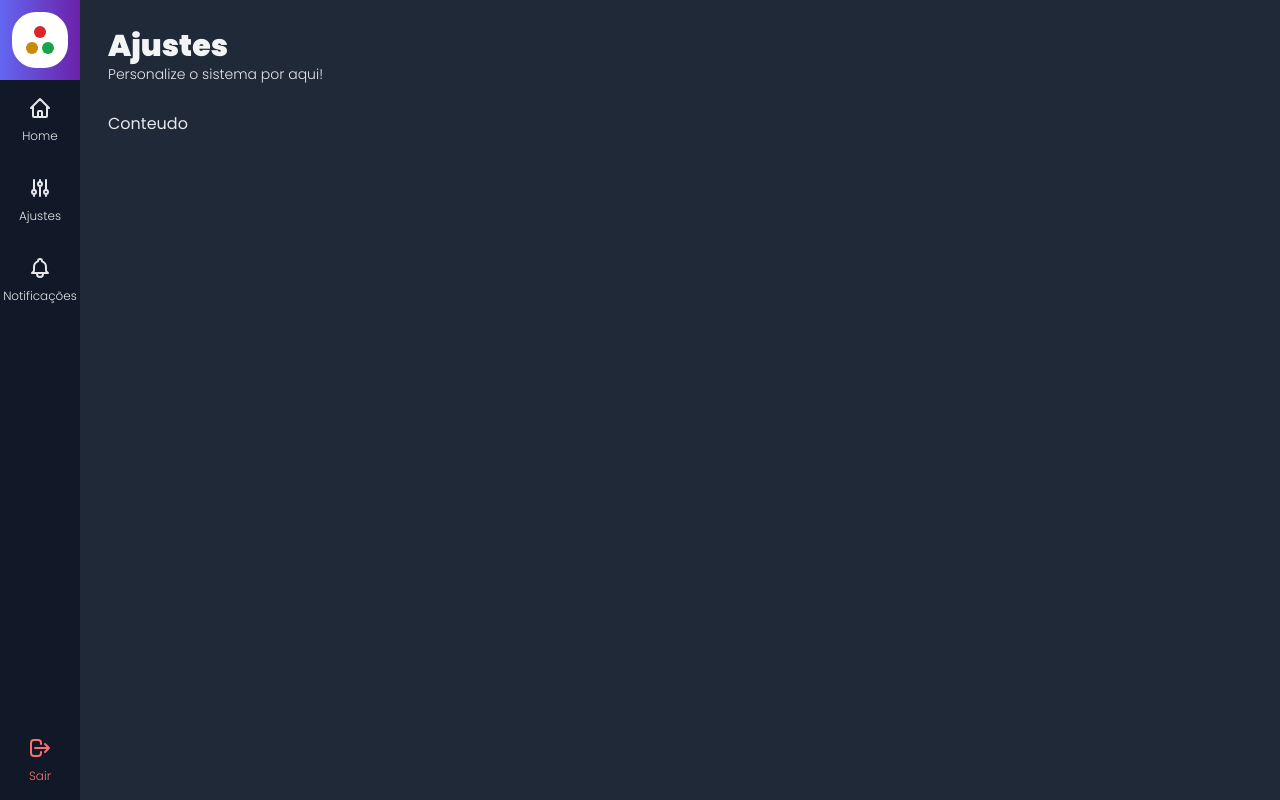
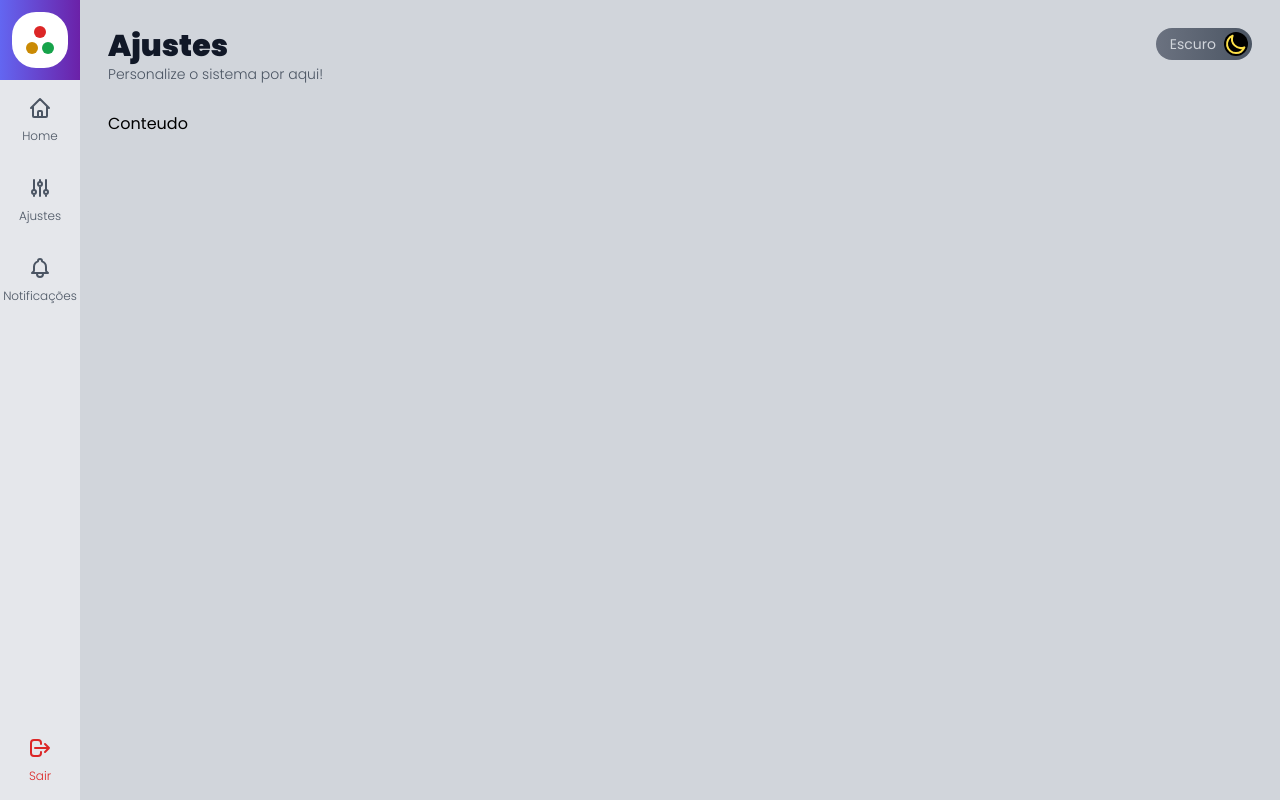
Before and after one commit to MatheusFornari96/admin-template, a Next.js app: page /ajustes in a window 1280 px wide. Built offline with nearby package versions, Linux system fonts and the light colour scheme.

Commit message:
botao trocar tema ok

```diff
--- a/src/components/icons/index.tsx
+++ b/src/components/icons/index.tsx
@@ -23,3 +23,15 @@
     <path strokeLinecap="round" strokeLinejoin="round" d="M17 16l4-4m0 0l-4-4m4 4H7m6 4v1a3 3 0 01-3 3H6a3 3 0 01-3-3V7a3 3 0 013-3h4a3 3 0 013 3v1" />
   </svg>
 )
+
+export const SunIcon = (size = 6) => (
+  <svg xmlns="http://www.w3.org/2000/svg" className={`h-${size} w-${size}`} fill="none" viewBox="0 0 24 24" stroke="currentColor" strokeWidth={2}>
+    <path strokeLinecap="round" strokeLinejoin="round" d="M12 3v1m0 16v1m9-9h-1M4 12H3m15.364 6.364l-.707-.707M6.343 6.343l-.707-.707m12.728 0l-.707.707M6.343 17.657l-.707.707M16 12a4 4 0 11-8 0 4 4 0 018 0z" />
+  </svg>
+)
+
+export const MoonIcon = (size = 6) => (
+  <svg xmlns="http://www.w3.org/2000/svg" className={`h-${size} w-${size}`} fill="none" viewBox="0 0 24 24" stroke="currentColor" strokeWidth={2}>
+    <path strokeLinecap="round" strokeLinejoin="round" d="M20.354 15.354A9 9 0 018.646 3.646 9.003 9.003 0 0012 21a9.003 9.003 0 008.354-5.646z" />
+  </svg>
+)
--- /dev/null
+++ b/src/components/template/BotaoAlternarTema.tsx
@@ -0,0 +1,50 @@
+import useAppData from "../../data/hook/useAppData";
+import { MoonIcon, SunIcon } from "../icons/index";
+
+interface BotaoAlternarTema {
+  tema: string;
+  alternarTema: () => void;
+}
+
+export default function BotaoAlternarTema(props: BotaoAlternarTema) {
+  return props.tema === 'dark' ? (
+    <div onClick={props.alternarTema} className={`
+      hidden sm:flex items-center cursor-pointer
+      bg-gradient-to-r from-yellow-300 to-yellow-600
+      w-14 lg:w-24 h-8 p-1 rounded-full
+    `} >
+      <div className={`
+      flex items-center justify-center
+      bg-white text-yellow-600 w-6 h-6 rounded-full
+    `}>
+        {SunIcon(5)}
+      </div>
+      <div className={`
+      hidden lg:flex items-center ml-4
+      text-white
+    `}>
+        <span className="text-sm">Claro</span>
+      </div>
+    </div>
+  ) : (
+    <div onClick={props.alternarTema} className={`
+      hidden sm:flex items-center justify-end cursor-pointer
+      bg-gradient-to-r from-gray-500 to-gray-600
+      w-14 lg:w-24 h-8 p-1 rounded-full
+    `} >
+      <div className={`
+      hidden lg:flex items-center mr-2
+      text-gray-300
+    `}>
+        <span className="text-sm">Escuro</span>
+      </div>
+      <div className={`
+      flex items-center justify-center
+      bg-black text-yellow-300
+      w-6 h-6 rounded-full
+    `}>
+        {MoonIcon(4)}
+      </div>
+    </div>
+  )
+}
--- a/src/components/template/Cabeçalho.tsx
+++ b/src/components/template/Cabeçalho.tsx
@@ -1,3 +1,5 @@
+import useAppData from "../../data/hook/useAppData";
+import BotaoAlternarTema from "./BotaoAlternarTema";
 import Titulo from "./Titulo";
 
 interface CabeçalhoProps {
@@ -6,9 +8,14 @@
 }
 
 export default function Cabeçalho(props: CabeçalhoProps) {
+  const { tema, alternarTema } = useAppData();
+
   return (
-    <div>
+    <div className={`flex`}>
       <Titulo titulo={props.titulo} subtitulo={props.subtitulo} />
+      <div className={`flex flex-grow justify-end`} >
+        <BotaoAlternarTema tema={tema} alternarTema={alternarTema} />
+      </div>
     </div>
   )
 }
--- a/src/components/template/Layout.tsx
+++ b/src/components/template/Layout.tsx
@@ -1,3 +1,4 @@
+import useAppData from "../../data/hook/useAppData";
 import Cabeçalho from "./Cabeçalho";
 import Conteudo from "./Conteudo";
 import MenuLateral from "./MenuLateral";
@@ -9,8 +10,10 @@
 }
 
 export default function Layout(props: LayoutProps) {
+  const { tema, alternarTema } = useAppData();
+
   return (
-    <div className={`dark flex h-screen w-screen`}>
+    <div className={`${tema} flex h-screen w-screen`}>
       <MenuLateral />
       <div className={`
       flex flex-col w-full p-7 bg-gray-300 dark:bg-gray-800
--- a/src/data/context/AppContext.tsx
+++ b/src/data/context/AppContext.tsx
@@ -1,19 +1,29 @@
-import { createContext } from "react";
+import { createContext, useState } from "react";
 
 type Tema = 'dark' | '';
 
 interface AppContextProps {
   tema: Tema;
+  alternarTema: () => void;
 }
 
 const AppContext = createContext<AppContextProps>({
-  tema: null
+  tema: null,
+  alternarTema: null
 })
 
 export function AppProvider(props) {
+  const [tema, setTema] = useState<Tema>('');
+
+  function alternarTema() {
+    setTema(tema === '' ? 'dark' : '');
+  }
 
   return (
-    <AppContext.Provider value={{ tema: 'light' }}>
+    <AppContext.Provider value={{
+      tema,
+      alternarTema
+    }}>
       {props.children}
     </AppContext.Provider>
   )
--- a/src/pages/notificacoes.tsx
+++ b/src/pages/notificacoes.tsx
@@ -2,12 +2,11 @@
 import useAppData from '../data/hook/useAppData'
 
 export default function Notificacoes() {
-  const dados = useAppData();
-
+  const { alternarTema } = useAppData();
   return (
     <Layout titulo="Notificações"
       subtitulo="Aqui você irá gerenciar as suas notificações!" >
-      <h3>{dados.nome}</h3>
+      <button onClick={alternarTema}>Click</button>
     </Layout>
   )
 }
```
Also changed, not shown: 1 other file (tests, documents, lock files or other folders).
